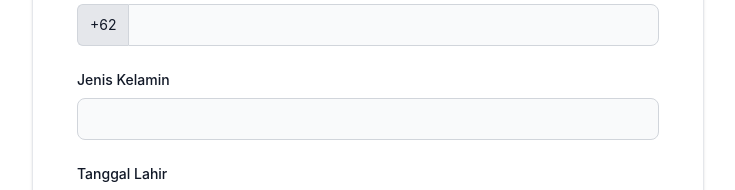
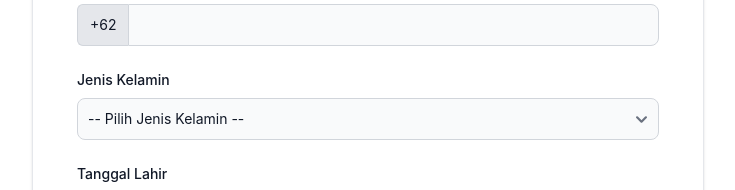
Before and after one commit to Reinhardjs/scholarship-registration-frontend, a React (Create React App) app: page /studies in a window 1280 px wide. Shown: the part 523-713 px from the top of the page, without its empty margins (272-1007 px from the left). Built offline with nearby package versions, Linux system fonts and the light colour scheme.

Commit message:
chore(mext-registration): update japanese studies registration page

```diff
--- a/src/pages/japaneseStudies/JapaneseStudiesRegistration.js
+++ b/src/pages/japaneseStudies/JapaneseStudiesRegistration.js
@@ -110,10 +110,13 @@ const JapaneseStudiesRegistration = () => {
                 labelString={"Handphone"}
                 inputName={"handphone"}
               />
-              <TextInput
+              <SelectInput
                 form={form}
                 labelString={"Jenis Kelamin"}
                 inputName={"gender"}
+                data={["Laki-laki", "Perempuan"].map((item) => {
+                  return { option: item, value: item };
+                })}
               />
               <DatePickerInput
                 form={form}
```
